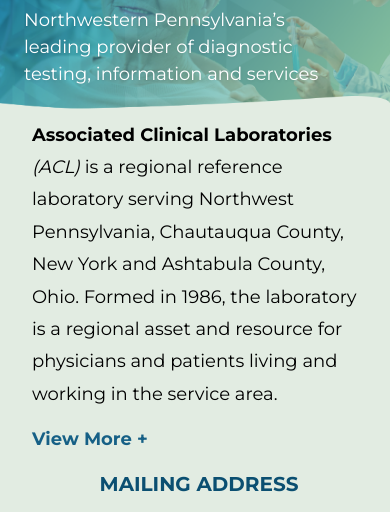
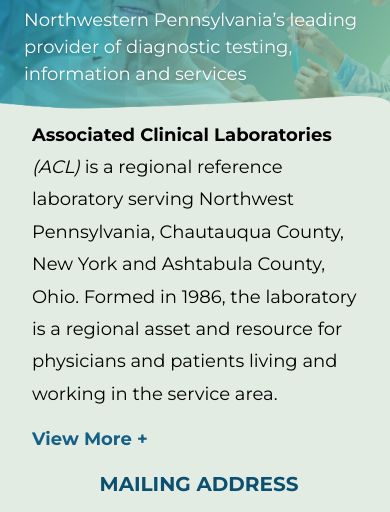
Before and after one commit to htmelvis/ACL-testsite, a React app: page / in a window 390 px wide. Shown: the part 297-809 px from the top of the page. Built offline with nearby package versions, Linux system fonts and the light colour scheme; some packages are replaced by stand-ins of ours; what @tailwindcss/ui would draw is missing.

Commit message:
style updates

```diff
--- a/assets/styles/components.css
+++ b/assets/styles/components.css
@@ -600,5 +600,8 @@
 	.leader {
 		padding-top: 2em;
 	}
-
+	.content-container p {
+		margin-right: 0;
+		width: 100%;
+	}
 }
```
Also changed, not shown: dist/index.html (added).
